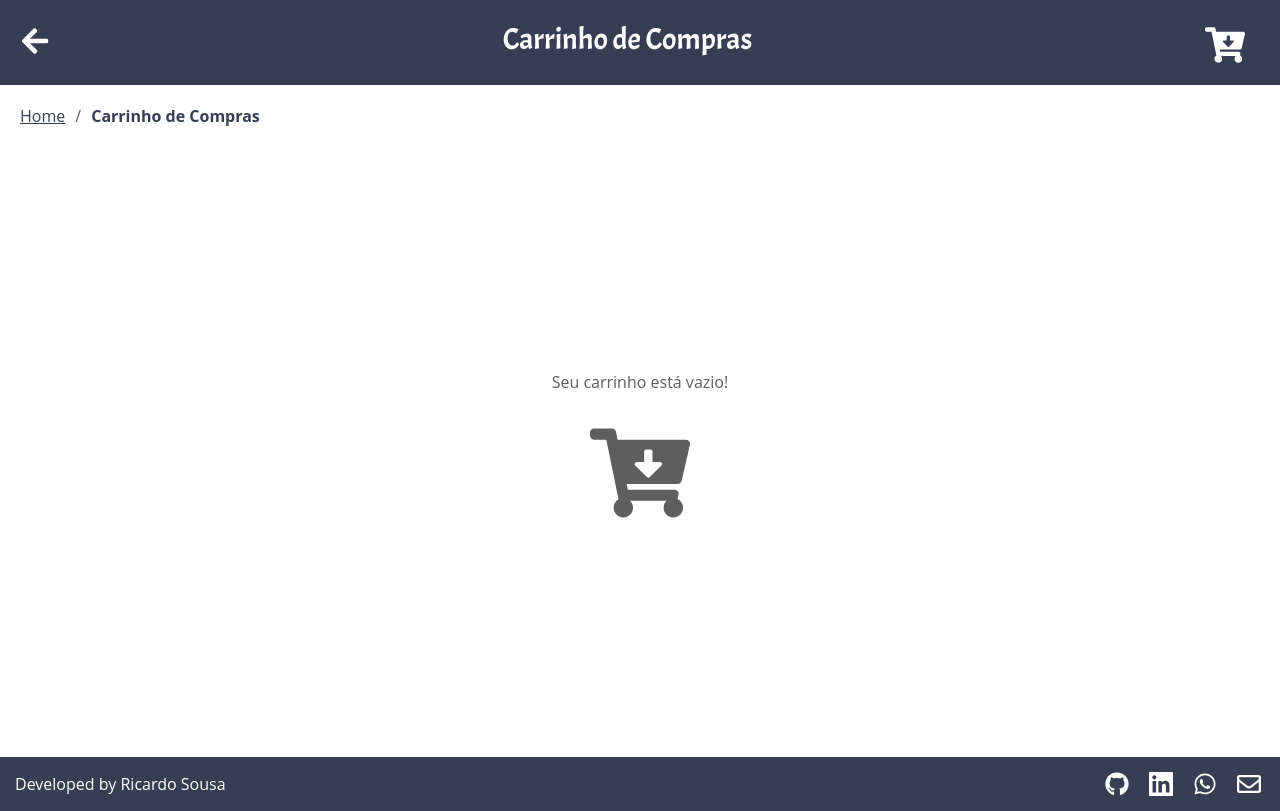
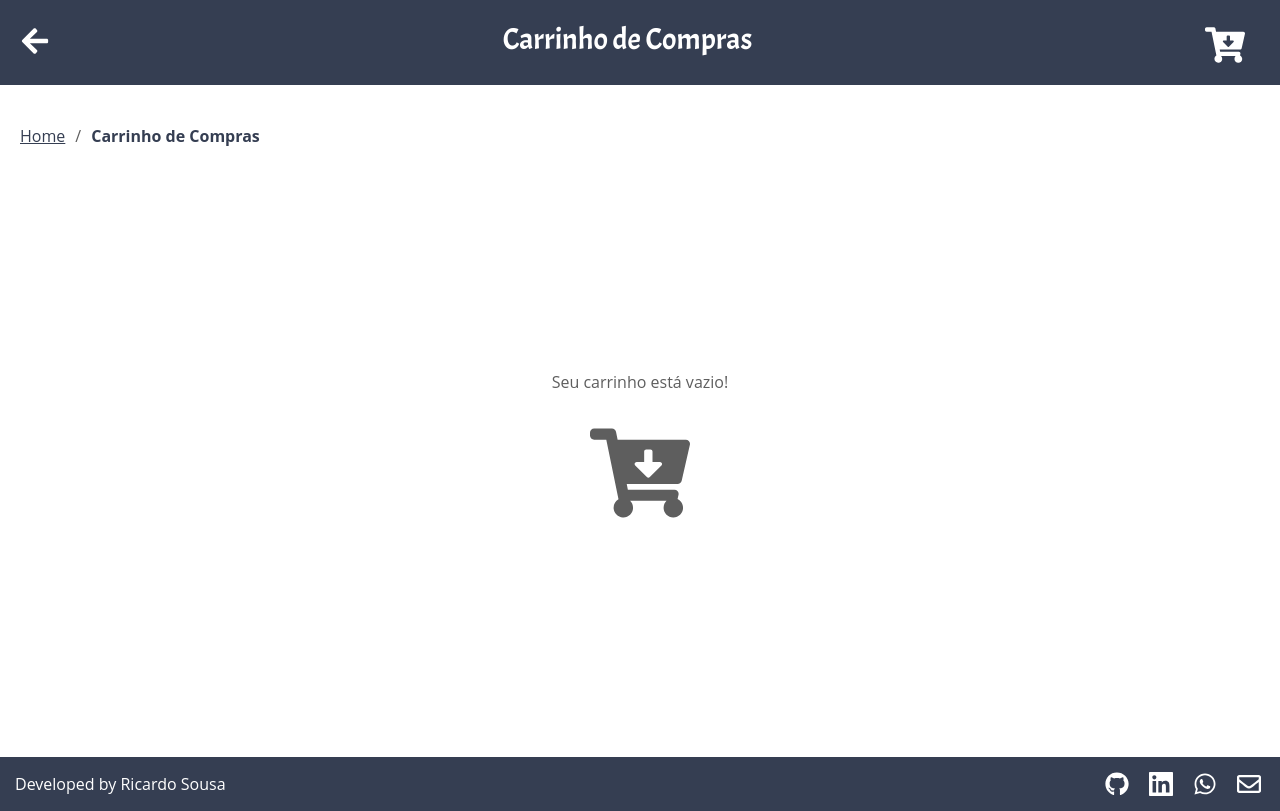
Before and after one commit to ricardo-sousa-dev/test-hype-frontend-typescript, a React (Create React App) app: page /cart in a window 1280 px wide. Built offline with nearby package versions, Linux system fonts and the light colour scheme.

Commit message:
css: correction state page product

```diff
--- a/src/components/cards/CardProduct.jsx
+++ b/src/components/cards/CardProduct.jsx
@@ -14,7 +14,7 @@ function CardProduct(props) {
 
   const [ isFavorite, setIsFavorite ] = useState(false);
 
-  const { quantityCart, setQuantityCart, setViewProductDetails } = useContext(Context);
+  const { quantityCart, setQuantityCart, setViewProductDetails, setResultSearchBar } = useContext(Context);
 
   useEffect(() => {
     if (favorites && favorites.length > 0) {
@@ -26,6 +26,7 @@ function CardProduct(props) {
   const redirectProductDetails = () => {
     setViewProductDetails(product);
     localStorage.setItem('viewProductDetails', JSON.stringify(product));
+    setResultSearchBar([]);
     navigate(`/product/${ product.id }`);
   };
 
--- a/src/pages/ProductPage.jsx
+++ b/src/pages/ProductPage.jsx
@@ -52,7 +52,7 @@ function ProductPage() {
       <div className="route-page">
         <a href="/" className="route-link">Home</a>
         <span>/</span>
-        <span className="route-link-current">Carrinho de Compras</span>
+        <span className="route-link-current">{product.name}</span>
       </div>
       <div className="container-details">
         <div className='details'>
--- a/src/pages/css/Cart.css
+++ b/src/pages/css/Cart.css
@@ -13,7 +13,7 @@
 }
 
 .route-page {
-  padding: 20px;
+  padding-left: 20px;
   display: flex;
   width: 100%;
 }
--- a/src/pages/css/ProductPage.css
+++ b/src/pages/css/ProductPage.css
@@ -19,6 +19,7 @@ a:hover {
 
 .route-page {
     margin-bottom: 20px;
+    margin-top: 40px;
 }
 
 .container-details {
```
